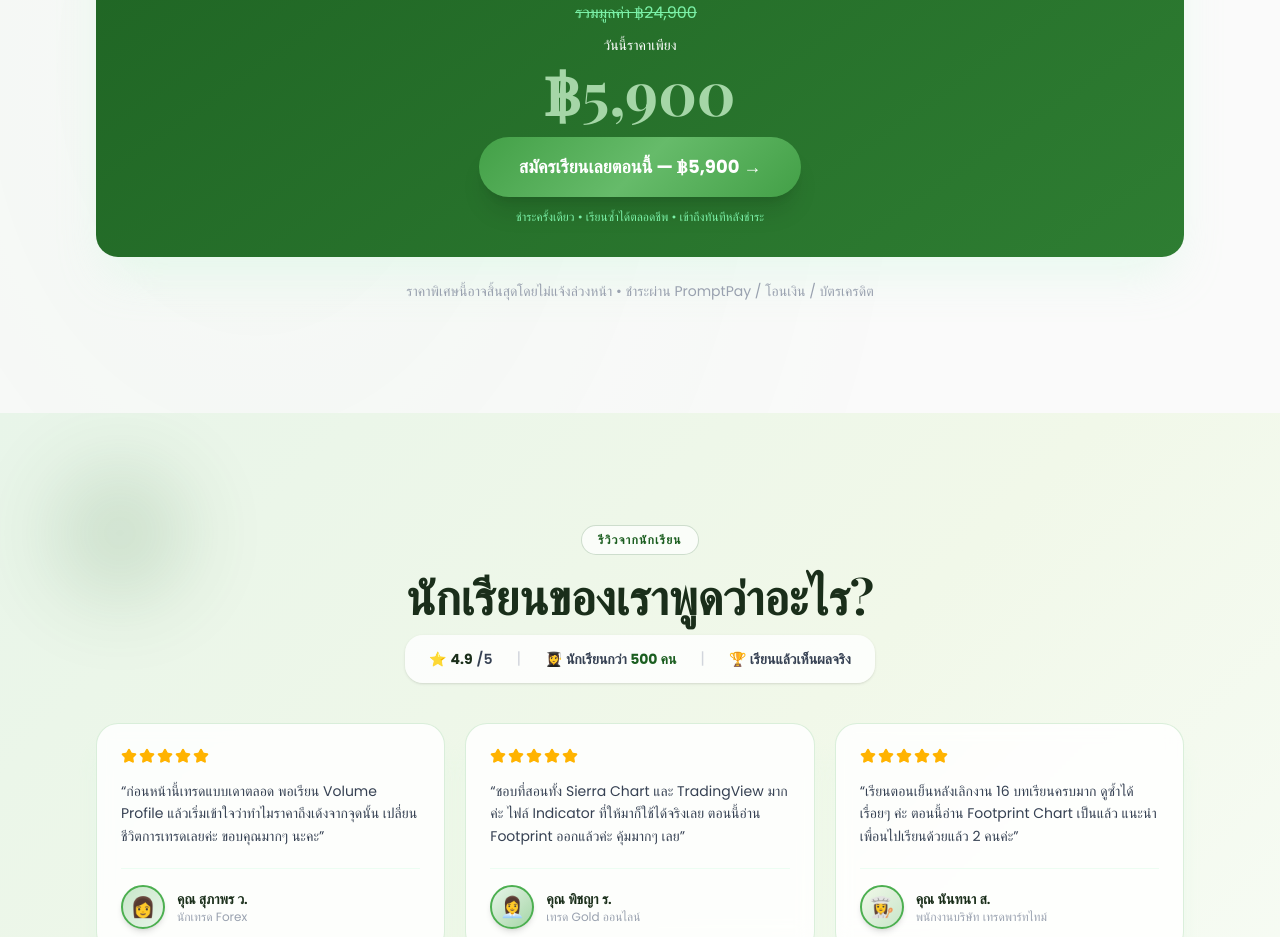
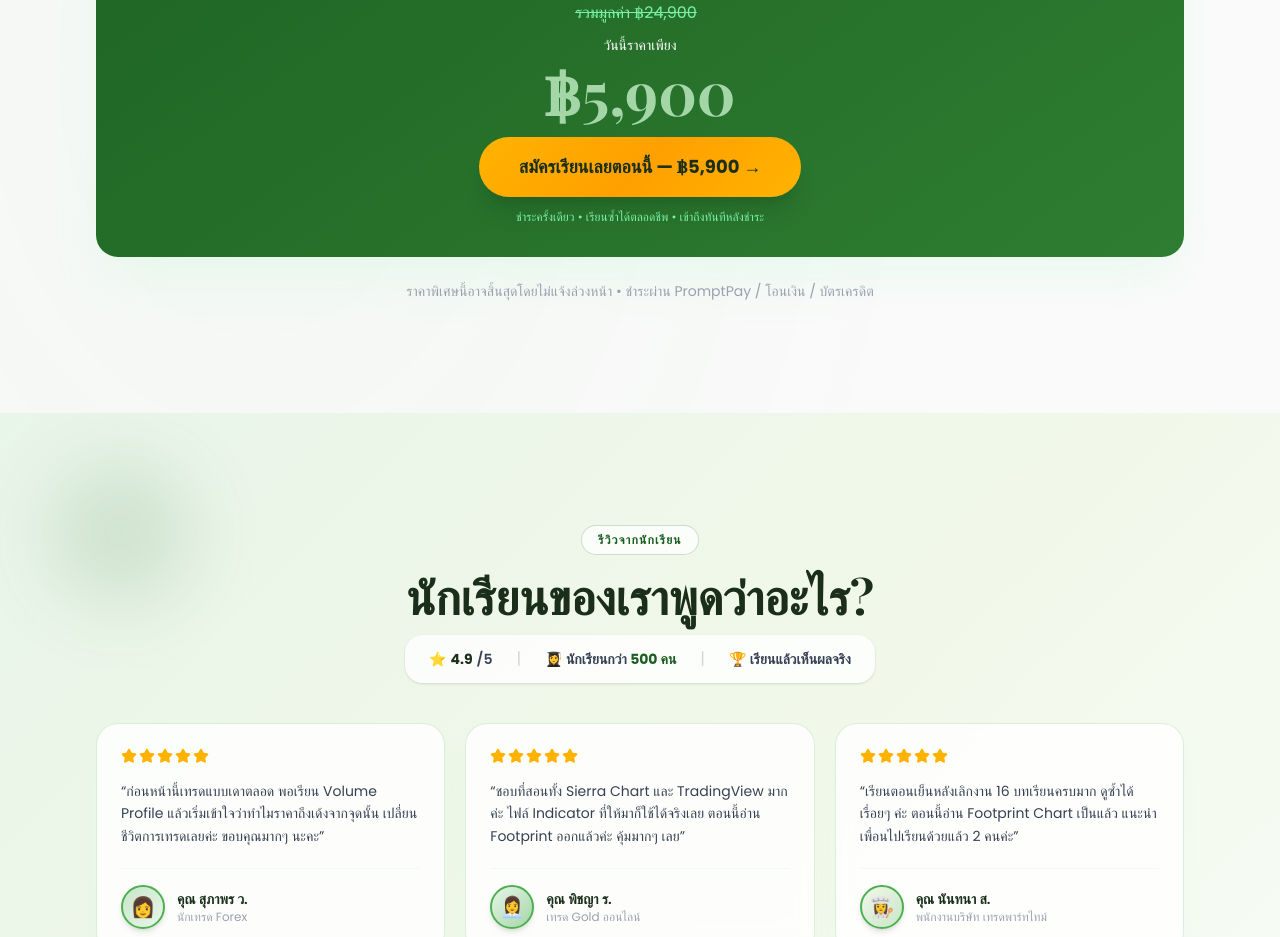
Before and after one commit to Jaimaidanpor/Volume-Trader-sales, a Next.js app: page / in a window 1280 px wide. Shown: the part 4420-5357 px from the top of the page. Built offline with nearby package versions, Linux system fonts and the light colour scheme.

Commit message:
fix: CoursesSection CTA button green → amber gold

```diff
--- a/src/components/CoursesSection.tsx
+++ b/src/components/CoursesSection.tsx
@@ -239,9 +239,10 @@ export default function CoursesSection() {
 
               <motion.button
                 onClick={handleCTA}
-                className="w-full sm:w-auto inline-flex items-center justify-center px-10 py-4 rounded-full font-bold text-base sm:text-lg text-white shadow-xl transition-all duration-200"
+                className="w-full sm:w-auto inline-flex items-center justify-center px-10 py-4 rounded-full font-bold text-base sm:text-lg shadow-xl transition-all duration-200"
                 style={{
-                  background: "linear-gradient(135deg, #43A047 0%, #66BB6A 50%, #43A047 100%)",
+                  background: "linear-gradient(135deg, #FFB300 0%, #FFA000 50%, #FFB300 100%)",
+                  color: "#1A2E1A",
                 }}
                 whileHover={{ scale: 1.04, y: -2 }}
                 whileTap={{ scale: 0.97 }}
```
